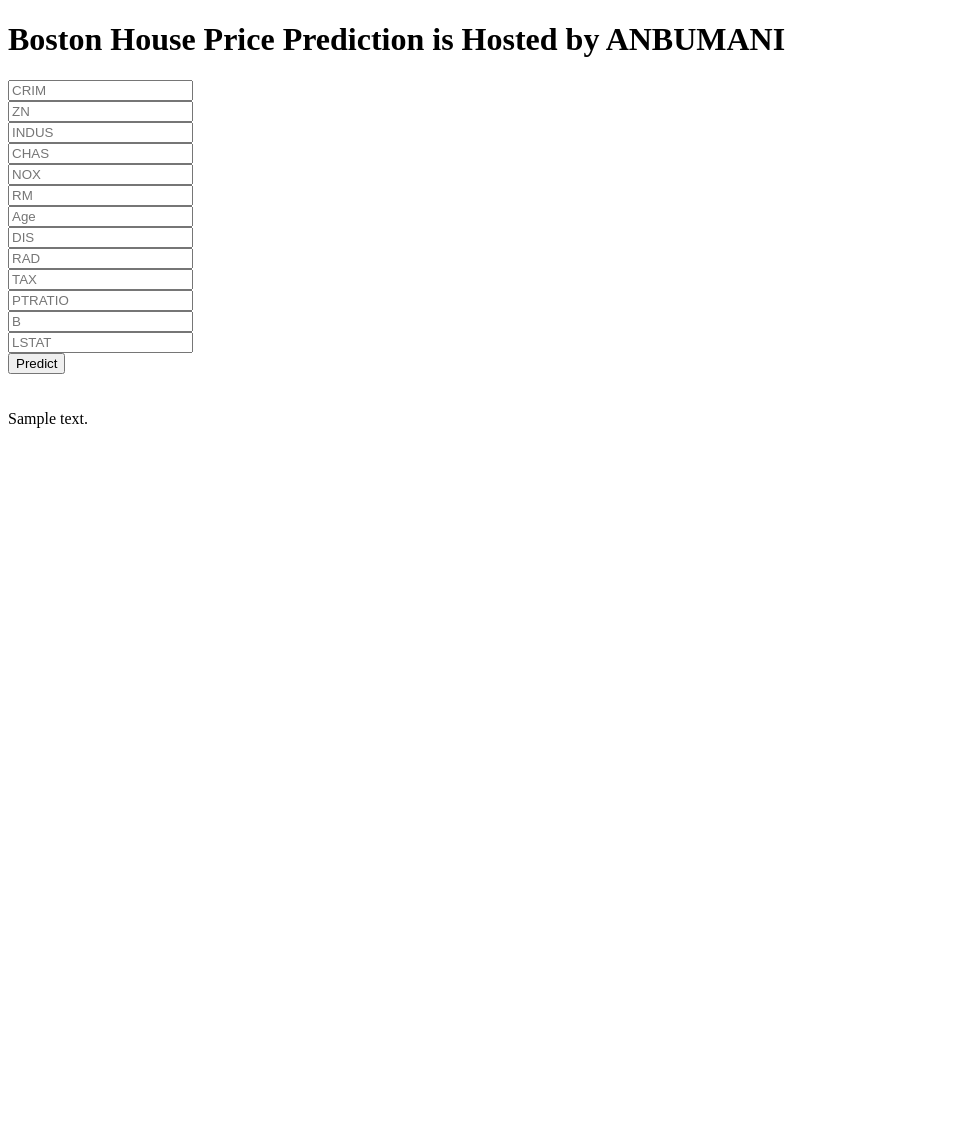
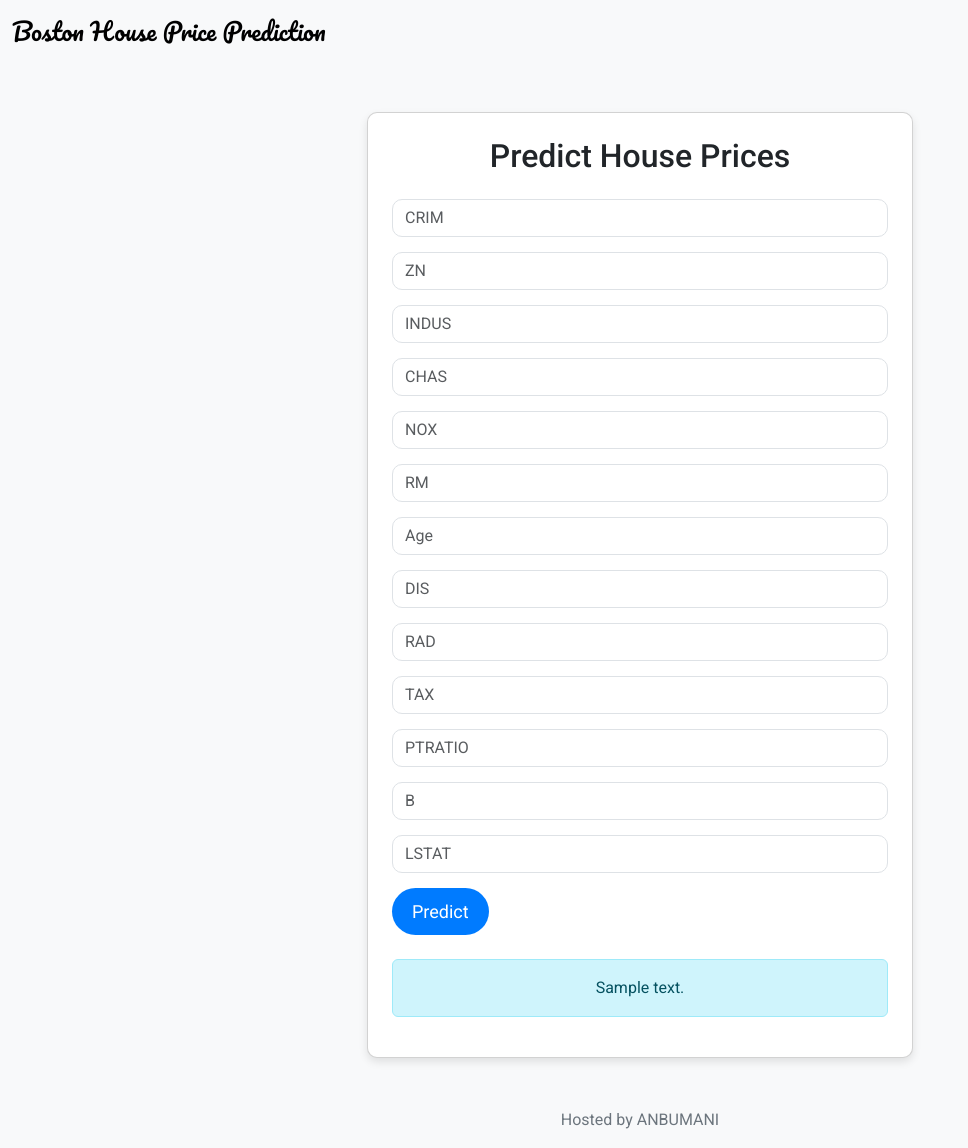
Before and after one commit to Anbumanidev/bostonhousepricing, a Flask app: template templates/home.html in a window 1280 px wide. Shown: the whole page, without its empty margins (0-968 px from the left). Before the commit the page ends 428 px from the top, so only its background shows below. Run offline with Flask 3, Linux system fonts and the light colour scheme; the template is opened without the code that fills it: most values are stand-ins (such as "Sample title", 1, 10 or a date in 2020); parts of the project's set-up code (start-up, migrations or seed data) failed here and were passed over; some libraries are stand-ins or nearby versions.

Commit message:
new commit4

```diff
--- a/templates/home.html
+++ b/templates/home.html
@@ -1,48 +1,106 @@
 <!DOCTYPE html>
-<html >
+<html lang="en">
 
 <head>
-  <meta charset="UTF-8">
-  <title>ML API</title>
-  <link href='https://fonts.googleapis.com/css?family=Pacifico' rel='stylesheet' type='text/css'>
-<link href='https://fonts.googleapis.com/css?family=Arimo' rel='stylesheet' type='text/css'>
-<link href='https://fonts.googleapis.com/css?family=Hind:300' rel='stylesheet' type='text/css'>
-<link href='https://fonts.googleapis.com/css?family=Open+Sans+Condensed:300' rel='stylesheet' type='text/css'>
+    <meta charset="UTF-8">
+    <meta name="viewport" content="width=device-width, initial-scale=1.0">
+    <title>Boston House Price Prediction</title>
+    <!-- Bootstrap CSS -->
+    <link href="https://cdn.jsdelivr.net/npm/bootstrap@5.3.0/dist/css/bootstrap.min.css" rel="stylesheet">
+    <!-- Font Awesome for icons -->
+    <link rel="stylesheet" href="https://cdnjs.cloudflare.com/ajax/libs/font-awesome/6.1.1/css/all.min.css">
+    <!-- Google Fonts -->
+    <link href="https://fonts.googleapis.com/css2?family=Pacifico&family=Roboto:wght@300;400;500&display=swap" rel="stylesheet">
+    <!-- Custom CSS -->
+    <style>
+        body {
+            font-family: 'Roboto', sans-serif;
+            background-color: #f8f9fa;
+        }
 
+        .navbar-brand {
+            font-family: 'Pacifico', cursive;
+            font-size: 24px;
+        }
 
+        .container {
+            margin-top: 50px;
+        }
+
+        .card {
+            border-radius: 10px;
+            box-shadow: 0 4px 8px rgba(0, 0, 0, 0.1);
+        }
+
+        .btn-primary {
+            background-color: #007bff;
+            border: none;
+            border-radius: 50px;
+            padding: 10px 20px;
+            font-size: 18px;
+        }
+
+        .form-control {
+            border-radius: 10px;
+            margin-bottom: 15px;
+        }
+
+        footer {
+            margin-top: 50px;
+            text-align: center;
+            color: #6c757d;
+        }
+    </style>
 </head>
 
 <body>
- <div class="login">
-	<h1>Boston House Price Prediction is Hosted by ANBUMANI</h1>
 
-     <!-- Main Input For Receiving Query to our ML -->
-    <form action="{{ url_for('predict')}}"method="post">
-      <input type="text" name="CRIM" placeholder="CRIM" required="required" /><br>
-    	  <input type="text" name="ZN" placeholder="ZN" required="required" /><br>
-        <input type="text" name="INDUS" placeholder="INDUS" required="required" /><br>
-        <input type="text" name="CHAS" placeholder="CHAS" required="required" /><br>
-        <input type="text" name="NOX" placeholder="NOX" required="required" /><br>
-        <input type="text" name="RM" placeholder="RM" required="required" /><br>
-        <input type="text" name="Age" placeholder="Age" required="required" /><br>
-        <input type="text" name="DIS" placeholder="DIS" required="required" /><br>
-        <input type="text" name="RAD" placeholder="RAD" required="required" /><br>
-        <input type="text" name="TAX" placeholder="TAX" required="required" /><br>
-        <input type="text" name="PTRATIO" placeholder="PTRATIO" required="required" /><br>
-        <input type="text" name="B" placeholder="B" required="required" /><br>
-        <input type="text" name="LSTAT" placeholder="LSTAT" required="required" /><br>
+    <!-- Navbar -->
+    <nav class="navbar navbar-light bg-light">
+        <div class="container-fluid">
+            <a class="navbar-brand" href="#">Boston House Price Prediction</a>
+        </div>
+    </nav>
 
+    <!-- Main Container -->
+    <div class="container">
+        <div class="row justify-content-center">
+            <div class="col-lg-6">
+                <div class="card p-4">
+                    <h2 class="text-center mb-4">Predict House Prices</h2>
+                    <form action="{{ url_for('predict') }}" method="post">
+                        <input type="text" class="form-control" name="CRIM" placeholder="CRIM" required>
+                        <input type="text" class="form-control" name="ZN" placeholder="ZN" required>
+                        <input type="text" class="form-control" name="INDUS" placeholder="INDUS" required>
+                        <input type="text" class="form-control" name="CHAS" placeholder="CHAS" required>
+                        <input type="text" class="form-control" name="NOX" placeholder="NOX" required>
+                        <input type="text" class="form-control" name="RM" placeholder="RM" required>
+                        <input type="text" class="form-control" name="Age" placeholder="Age" required>
+                        <input type="text" class="form-control" name="DIS" placeholder="DIS" required>
+                        <input type="text" class="form-control" name="RAD" placeholder="RAD" required>
+                        <input type="text" class="form-control" name="TAX" placeholder="TAX" required>
+                        <input type="text" class="form-control" name="PTRATIO" placeholder="PTRATIO" required>
+                        <input type="text" class="form-control" name="B" placeholder="B" required>
+                        <input type="text" class="form-control" name="LSTAT" placeholder="LSTAT" required>
+                        <button type="submit" class="btn btn-primary btn-block">Predict</button>
+                    </form>
+                    <br>
+                    <div class="alert alert-info text-center" role="alert">
+                        {{ prediction_text }}
+                    </div>
+                </div>
+            </div>
+        </div>
+    </div>
 
+    <!-- Footer -->
+    <footer>
+        <p>Hosted by ANBUMANI</p>
+    </footer>
 
-        <button type="submit" class="btn btn-primary btn-block btn-large">Predict</button>
-    </form>
+    <!-- Bootstrap JS and dependencies -->
+    <script src="https://cdn.jsdelivr.net/npm/@popperjs/core@2.11.6/dist/umd/popper.min.js"></script>
+    <script src="https://cdn.jsdelivr.net/npm/bootstrap@5.3.0/dist/js/bootstrap.min.js"></script>
+</body>
 
-   <br>
-   <br>
-
-
- </div>
- {{prediction_text}}
-
-</body>
 </html>
```
